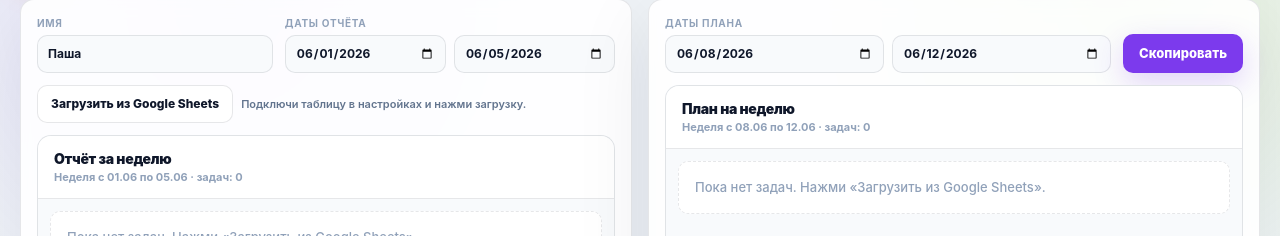
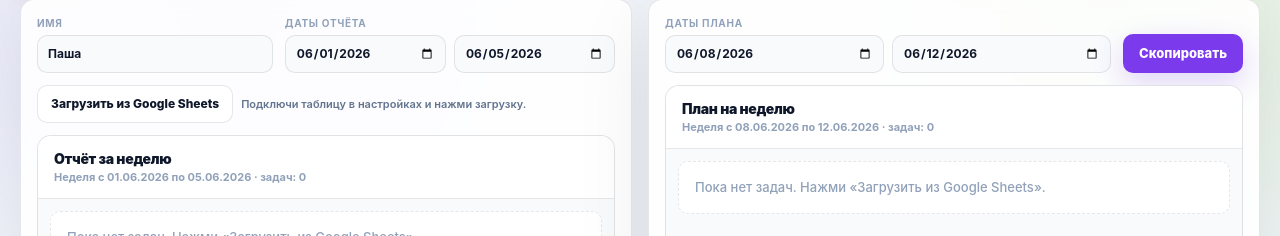
Before and after one commit to svetlohub/planificator3000, a Next.js app in the folder apps/web/: page / in a window 1280 px wide. Shown: the part 93-329 px from the top of the page. Built offline with nearby package versions, Linux system fonts and the light colour scheme.

Commit message:
Use European date format

```diff
--- a/apps/web/app/page.tsx
+++ b/apps/web/app/page.tsx
@@ -72,8 +72,8 @@ function startOfWeekMonday(date: Date) {
 
 function toShortDate(value: string) {
   if (!value) return "";
-  const [, month, day] = value.split("-");
-  return `${day}.${month}`;
+  const [year, month, day] = value.split("-");
+  return `${day}.${month}.${year}`;
 }
 
 function normalizeText(value: string) {
```
